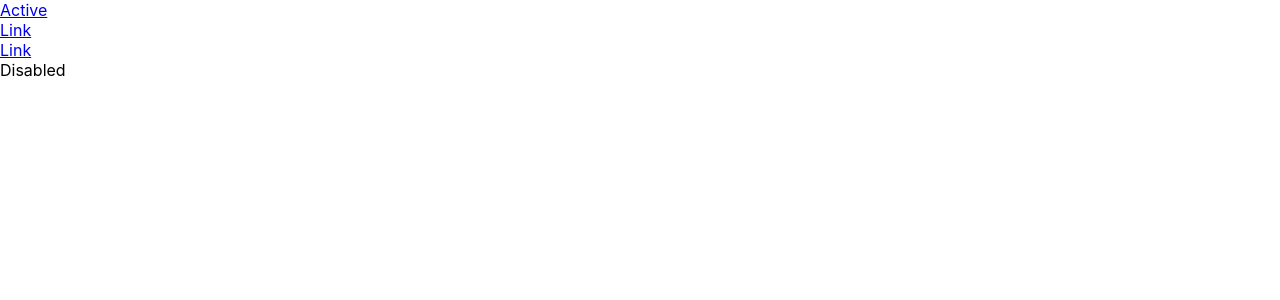
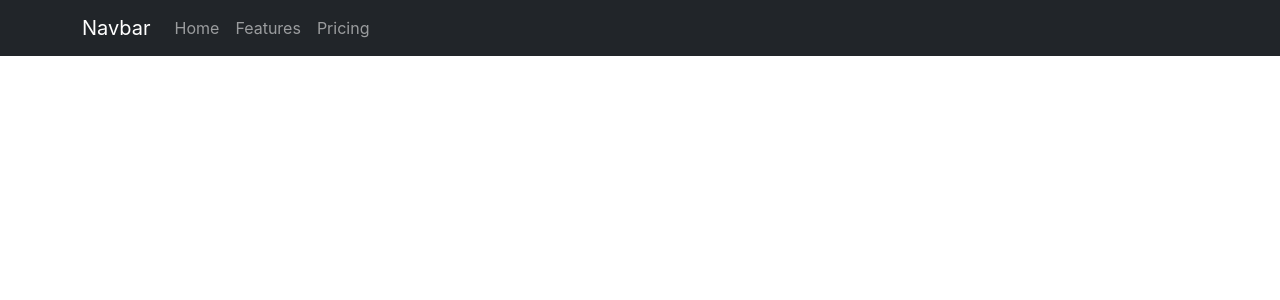
Before and after one commit to JohnWDevine85/Group6_Skindeep, a React (Create React App) app in the folder client/: page / in a window 1280 px wide. Shown: the top 300 px of the page. Built offline with nearby package versions, Linux system fonts and the light colour scheme.

Commit message:
nav bar mvp

```diff
--- a/client/public/index.html
+++ b/client/public/index.html
@@ -15,6 +15,13 @@
       user's mobile device or desktop. See https://developers.google.com/web/fundamentals/web-app-manifest/
     -->
     <link rel="manifest" href="%PUBLIC_URL%/manifest.json" />
+    <!-- CSS only -->
+    <link
+      href="https://cdn.jsdelivr.net/npm/bootstrap@5.1.0/dist/css/bootstrap.min.css"
+      rel="stylesheet"
+      integrity="sha384-KyZXEAg3QhqLMpG8r+8fhAXLRk2vvoC2f3B09zVXn8CA5QIVfZOJ3BCsw2P0p/We"
+      crossorigin="anonymous"
+    />
     <!--
       Notice the use of %PUBLIC_URL% in the tags above.
       It will be replaced with the URL of the `public` folder during the build.
--- a/client/src/App.js
+++ b/client/src/App.js
@@ -1,6 +1,6 @@
 import logo from "./logo.svg";
 import "./App.css";
-import { NavBar } from "./Components/NavBar.js";
+import NavBar from "./components/NavBar/NavBar.jsx";
 
 function App() {
   return <NavBar />;
--- a/client/src/Components/NavBar.js
+++ /dev/null
@@ -1,26 +0,0 @@
-import React from "react";
-import Nav from "react-bootstrap/Nav";
-
-export const NavBar = () => {
-  return (
-    <Nav
-      activeKey="/home"
-      onSelect={(selectedKey) => alert(`selected ${selectedKey}`)}
-    >
-      <Nav.Item>
-        <Nav.Link href="/home">Active</Nav.Link>
-      </Nav.Item>
-      <Nav.Item>
-        <Nav.Link eventKey="link-1">Link</Nav.Link>
-      </Nav.Item>
-      <Nav.Item>
-        <Nav.Link eventKey="link-2">Link</Nav.Link>
-      </Nav.Item>
-      <Nav.Item>
-        <Nav.Link eventKey="disabled" disabled>
-          Disabled
-        </Nav.Link>
-      </Nav.Item>
-    </Nav>
-  );
-};
--- /dev/null
+++ b/client/src/components/NavBar/NavBar.jsx
@@ -0,0 +1,24 @@
+import React from "react";
+import Nav from "react-bootstrap/Nav";
+import "./NavBar.css";
+import Navbar from "react-bootstrap/Navbar";
+import Container from "react-bootstrap/Container";
+
+export const NavBar = () => {
+  return (
+    <>
+      <Navbar bg="dark" variant="dark">
+        <Container>
+          <Navbar.Brand href="#home">Navbar</Navbar.Brand>
+          <Nav className="me-auto">
+            <Nav.Link href="#home">Home</Nav.Link>
+            <Nav.Link href="#features">Features</Nav.Link>
+            <Nav.Link href="#pricing">Pricing</Nav.Link>
+          </Nav>
+        </Container>
+      </Navbar>
+    </>
+  );
+};
+
+export default NavBar;
```
Also changed, not shown: client/src/components/NavBar/NavBar.css (added).
